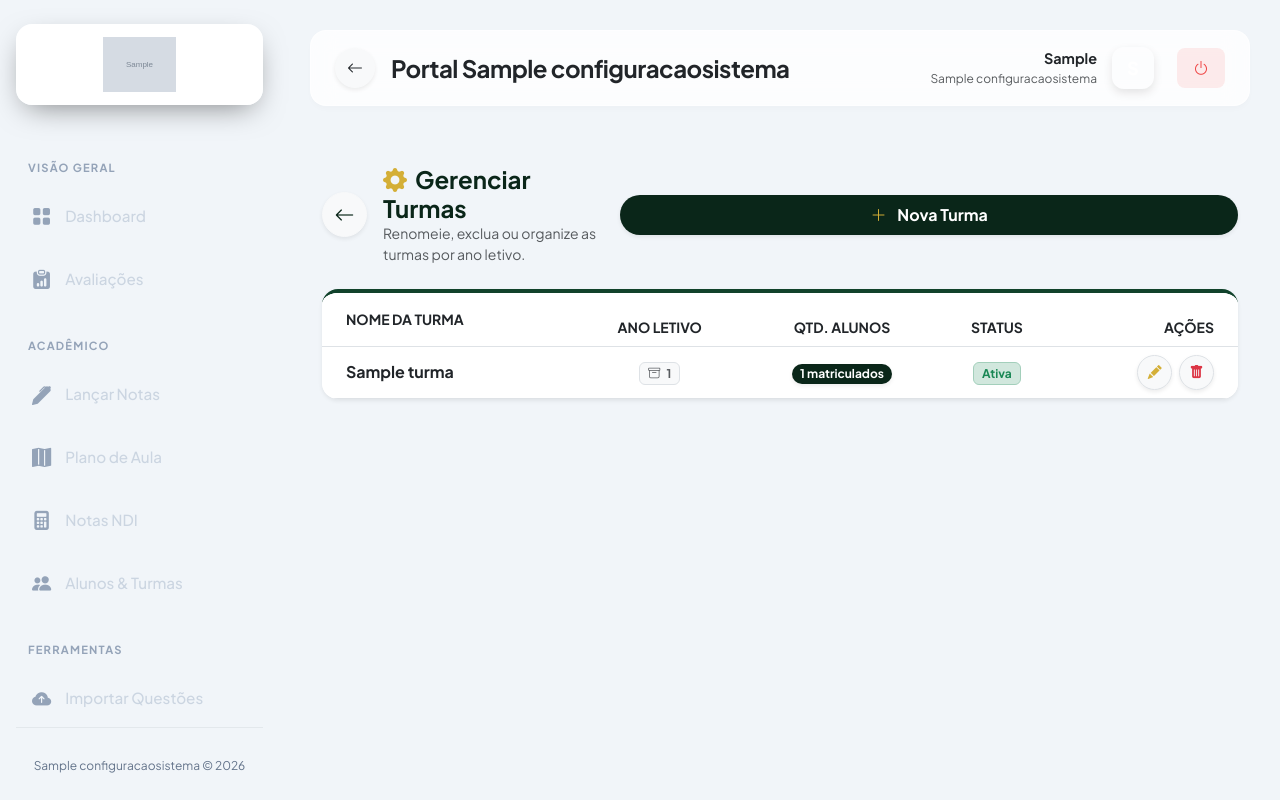
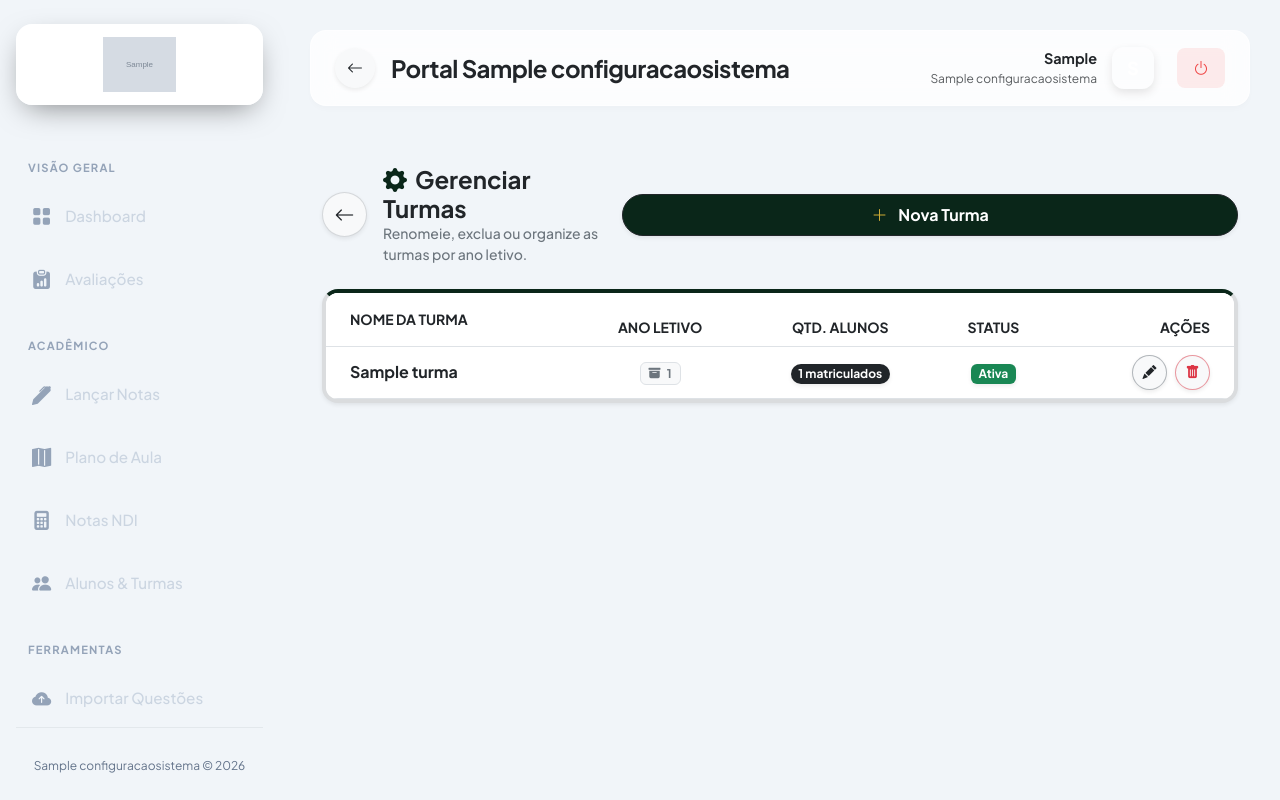
Before and after one commit to nicolasnk11/projeto_sami, a Django app: page /turmas/ in a window 1280 px wide. Run offline with Django 5.2, Linux system fonts and the light colour scheme; a user stored in the database is signed in; tables that the repository leaves empty hold one stand-in row (values such as "Sample post"); grey boxes marked "Sample" are stand-in pictures; parts of the project's set-up code (start-up, migrations or seed data) failed here and were passed over.

Commit message:
atualizacoes no html e views

```diff
--- a/core/templates/core/turmas.html
+++ b/core/templates/core/turmas.html
@@ -7,27 +7,27 @@
 
     <div class="d-flex flex-column flex-md-row justify-content-between align-items-start align-items-md-center mb-4 gap-3">
         <div class="d-flex align-items-center gap-3">
-            <a href="javascript:history.back()" class="btn btn-light rounded-circle shadow-sm flex-shrink-0 d-flex align-items-center justify-content-center transition-hover" style="width: 45px; height: 45px;" data-bs-toggle="tooltip" data-bs-placement="right" title="Voltar à tela anterior">
-                <i class="bi bi-arrow-left fs-5 text-sami-dark"></i>
+            <a href="javascript:history.back()" class="btn btn-light border border-secondary border-opacity-25 rounded-circle shadow-sm flex-shrink-0 d-flex align-items-center justify-content-center transition-hover" style="width: 45px; height: 45px;" data-bs-toggle="tooltip" data-bs-placement="right" title="Voltar à tela anterior">
+                <i class="bi bi-arrow-left fs-5 text-dark"></i>
             </a>
             <div>
-                <h4 class="fw-bold text-sami-dark mb-0"><i class="bi bi-gear-fill text-sami-gold me-2"></i>Gerenciar Turmas</h4>
-                <p class="text-muted small mb-0">Renomeie, exclua ou organize as turmas por ano letivo.</p>
+                <h4 class="fw-bold text-dark mb-0"><i class="bi bi-gear-fill me-2" style="color: #0A2619;"></i>Gerenciar Turmas</h4>
+                <p class="text-secondary fw-medium small mb-0">Renomeie, exclua ou organize as turmas por ano letivo.</p>
             </div>
         </div>
         <div class="w-100 w-md-auto">
-            <button class="btn btn-sami-dark shadow-sm rounded-pill px-4 py-2 w-100 w-md-auto fw-bold transition-hover" data-bs-toggle="modal" data-bs-target="#modalNovaTurma" data-bs-toggle="tooltip" title="Criar uma nova turma no sistema">
-                <i class="bi bi-plus-lg me-2 text-sami-gold"></i> Nova Turma
+            <button class="btn btn-dark shadow-sm rounded-pill px-4 py-2 w-100 w-md-auto fw-bold transition-hover" data-bs-toggle="modal" data-bs-target="#modalNovaTurma" data-bs-toggle="tooltip" title="Criar uma nova turma no sistema" style="background-color: #0A2619;">
+                <i class="bi bi-plus-lg me-2" style="color: #D4AF37;"></i> Nova Turma
             </button>
         </div>
     </div>
 
-    <div class="card shadow-sm border-0 rounded-4 overflow-hidden border-top border-sami-green border-4">
+    <div class="card shadow-sm border border-secondary border-opacity-25 rounded-4 overflow-hidden border-top border-4" style="border-top-color: #0A2619 !important;">
         <div class="card-body p-0">
             <div class="table-responsive custom-scrollbar">
                 <table class="table table-hover align-middle mb-0 text-nowrap">
                     <thead class="bg-light">
-                        <tr class="text-muted text-uppercase small fw-bold">
+                        <tr class="text-dark text-uppercase small fw-bold border-bottom">
                             <th class="ps-4 py-3">Nome da Turma</th>
                             <th class="text-center">Ano Letivo</th>
                             <th class="text-center">Qtd. Alunos</th>
@@ -42,51 +42,53 @@
 
                             <td class="text-center">
                                 {% if t.ano_letivo|stringformat:"s" == ano_atual %}
-                                    <span class="badge bg-sami-green bg-opacity-10 text-sami-green border border-sami-green border-opacity-25 shadow-sm px-2 py-1" data-bs-toggle="tooltip" title="Turma do ano vigente">
-                                        <i class="bi bi-calendar-check me-1"></i> {{ t.ano_letivo }} (Atual)
+                                    <span class="badge bg-light text-dark border border-success border-opacity-50 shadow-sm px-2 py-1" data-bs-toggle="tooltip" title="Turma do ano vigente">
+                                        <i class="bi bi-calendar-check-fill me-1 text-success"></i> {{ t.ano_letivo }} (Atual)
                                     </span>
                                 {% else %}
-                                    <span class="badge bg-light text-muted border px-2 py-1" data-bs-toggle="tooltip" title="Turma de arquivo histórico">
-                                        <i class="bi bi-archive me-1"></i> {{ t.ano_letivo }}
+                                    <span class="badge bg-light text-secondary border px-2 py-1" data-bs-toggle="tooltip" title="Turma de arquivo histórico">
+                                        <i class="bi bi-archive-fill me-1"></i> {{ t.ano_letivo }}
                                     </span>
                                 {% endif %}
                             </td>
 
                             <td class="text-center">
-                                <span class="badge rounded-pill {% if t.qtd_alunos > 0 %}bg-sami-dark{% else %}bg-secondary{% endif %} shadow-sm">
+                                <span class="badge rounded-pill {% if t.qtd_alunos > 0 %}bg-dark text-white{% else %}bg-secondary text-white{% endif %} shadow-sm">
                                     {{ t.qtd_alunos }} matriculados
                                 </span>
                             </td>
 
                             <td class="text-center">
                                 {% if t.qtd_alunos == 0 %}
-                                    <span class="badge bg-light text-muted border">Vazia</span>
+                                    <span class="badge bg-light text-secondary border">Vazia</span>
                                 {% else %}
-                                    <span class="badge bg-success-subtle text-success border border-success-subtle">Ativa</span>
+                                    <span class="badge bg-success text-white shadow-sm px-2">Ativa</span>
                                 {% endif %}
                             </td>
 
                             <td class="text-end pe-4">
-                                <button class="btn btn-sm btn-light border shadow-sm rounded-circle text-sami-gold transition-hover me-1" style="width: 35px; height: 35px;"
+                                <div class="d-flex justify-content-end gap-2">
+                                    <button class="btn btn-sm btn-light border border-secondary border-opacity-50 shadow-sm rounded-circle text-dark transition-hover" style="width: 35px; height: 35px;"
                                             data-bs-toggle="modal"
                                             data-bs-target="#modalEditar{{ t.id }}"
-                                        title="Renomear ou mudar ano letivo">
+                                            title="Renomear ou mudar ano letivo" data-bs-toggle="tooltip">
                                         <i class="bi bi-pencil-fill"></i>
                                     </button>
 
-                                <button class="btn btn-sm btn-light border shadow-sm rounded-circle text-danger transition-hover" style="width: 35px; height: 35px;"
+                                    <button class="btn btn-sm btn-light border border-danger border-opacity-50 shadow-sm rounded-circle text-danger transition-hover" style="width: 35px; height: 35px;"
                                             data-bs-toggle="modal"
                                             data-bs-target="#modalExcluir{{ t.id }}"
-                                        title="Apagar turma">
+                                            title="Apagar turma" data-bs-toggle="tooltip">
                                         <i class="bi bi-trash-fill"></i>
                                     </button>
+                                </div>
                             </td>
                         </tr>
                         {% empty %}
                         <tr>
-                            <td colspan="5" class="text-center py-5 text-muted">
+                            <td colspan="5" class="text-center py-5 text-secondary">
                                 <i class="bi bi-inbox display-4 d-block mb-3 opacity-50"></i>
-                                Nenhuma turma cadastrada no sistema.
+                                <h6 class="fw-bold text-dark">Nenhuma turma cadastrada no sistema.</h6>
                             </td>
                         </tr>
                         {% endfor %}
@@ -102,26 +104,26 @@
         <form method="post" class="modal-content shadow-lg border-0 rounded-4">
             {% csrf_token %}
             <input type="hidden" name="acao" value="criar">
-            <div class="modal-header bg-sami-dark text-white border-0 rounded-top-4">
-                <h5 class="modal-title fw-bold text-sami-gold"><i class="bi bi-plus-circle me-2"></i>Nova Turma</h5>
+            <div class="modal-header bg-dark text-white border-0 rounded-top-4">
+                <h5 class="modal-title fw-bold"><i class="bi bi-plus-circle me-2" style="color: #D4AF37;"></i>Nova Turma</h5>
                 <button type="button" class="btn-close btn-close-white" data-bs-dismiss="modal"></button>
             </div>
-            <div class="modal-body bg-light p-4">
+            <div class="modal-body bg-white p-4">
                 <div class="mb-4">
-                    <label class="form-label fw-bold small text-muted text-uppercase">Nome da Turma *</label>
-                    <input type="text" name="nome_turma" class="form-control form-control-lg border-0 shadow-sm" placeholder="Ex: 3º Ano D" required autofocus>
+                    <label class="form-label fw-bold small text-secondary text-uppercase">Nome da Turma *</label>
+                    <input type="text" name="nome_turma" class="form-control form-control-lg border-secondary border-opacity-50 shadow-sm text-dark fw-medium" placeholder="Ex: 3º Ano D" required autofocus>
                 </div>
                 <div class="mb-3">
-                    <label class="form-label fw-bold small text-muted text-uppercase">Ano Letivo *</label>
-                    <select name="ano_letivo" class="form-select form-select-lg border-0 shadow-sm fw-bold text-sami-dark" data-bs-toggle="tooltip" title="Em qual ano esta turma atuará?">
+                    <label class="form-label fw-bold small text-secondary text-uppercase">Ano Letivo *</label>
+                    <select name="ano_letivo" class="form-select form-select-lg border-secondary border-opacity-50 shadow-sm fw-bold text-dark" data-bs-toggle="tooltip" title="Em qual ano esta turma atuará?">
                         <option value="{% now 'Y' %}" selected>{% now "Y" %} (Atual)</option>
                         <option value="{% now 'Y' as current_year %}{{ current_year|add:'-1' }}">{% now "Y" as current_year %}{{ current_year|add:"-1" }} (Passado)</option>
                     </select>
                 </div>
             </div>
-            <div class="modal-footer bg-white border-0 rounded-bottom-4">
-                <button type="button" class="btn btn-secondary rounded-pill px-4 fw-bold" data-bs-dismiss="modal">Cancelar</button>
-                <button type="submit" class="btn btn-sami-green rounded-pill px-5 fw-bold shadow-sm">Salvar Turma</button>
+            <div class="modal-footer bg-light border-0 rounded-bottom-4">
+                <button type="button" class="btn btn-light border border-secondary border-opacity-50 rounded-pill px-4 fw-bold text-dark" data-bs-dismiss="modal">Cancelar</button>
+                <button type="submit" class="btn btn-dark rounded-pill px-5 fw-bold shadow-sm" style="background-color: #0A2619;">Salvar Turma</button>
             </div>
         </form>
     </div>
@@ -136,23 +138,23 @@
             <input type="hidden" name="acao" value="editar">
             <input type="hidden" name="id_turma" value="{{ t.id }}">
 
-            <div class="modal-header bg-sami-gold bg-opacity-25 border-0 rounded-top-4">
-                <h5 class="modal-title fw-bold text-sami-dark"><i class="bi bi-pencil-square me-2"></i>Editar Turma</h5>
+            <div class="modal-header bg-light border-bottom border-secondary border-opacity-25 rounded-top-4">
+                <h5 class="modal-title fw-bold text-dark"><i class="bi bi-pencil-square me-2" style="color: #D4AF37;"></i>Editar Turma</h5>
                 <button type="button" class="btn-close" data-bs-dismiss="modal"></button>
             </div>
-            <div class="modal-body bg-light p-4">
+            <div class="modal-body bg-white p-4">
                 <div class="mb-4">
-                    <label class="form-label fw-bold small text-muted text-uppercase">Nome Atual</label>
-                    <input type="text" name="novo_nome" class="form-control form-control-lg border-0 shadow-sm fw-bold" value="{{ t.nome }}" required>
+                    <label class="form-label fw-bold small text-secondary text-uppercase">Nome Atual</label>
+                    <input type="text" name="novo_nome" class="form-control form-control-lg border-secondary border-opacity-50 shadow-sm fw-bold text-dark" value="{{ t.nome }}" required>
                 </div>
                 <div class="mb-3">
-                    <label class="form-label fw-bold small text-muted text-uppercase">Ano Letivo</label>
-                    <input type="number" name="ano_letivo" class="form-control form-control-lg border-0 shadow-sm" value="{{ t.ano_letivo }}" required>
+                    <label class="form-label fw-bold small text-secondary text-uppercase">Ano Letivo</label>
+                    <input type="number" name="ano_letivo" class="form-control form-control-lg border-secondary border-opacity-50 shadow-sm text-dark fw-bold" value="{{ t.ano_letivo }}" required>
                 </div>
             </div>
-            <div class="modal-footer bg-white border-0 rounded-bottom-4">
-                <button type="button" class="btn btn-secondary rounded-pill px-4 fw-bold" data-bs-dismiss="modal">Cancelar</button>
-                <button type="submit" class="btn btn-sami-gold rounded-pill px-5 fw-bold shadow-sm">Atualizar</button>
+            <div class="modal-footer bg-light border-0 rounded-bottom-4">
+                <button type="button" class="btn btn-light border border-secondary border-opacity-50 rounded-pill px-4 fw-bold text-dark" data-bs-dismiss="modal">Cancelar</button>
+                <button type="submit" class="btn btn-dark rounded-pill px-5 fw-bold shadow-sm">Atualizar</button>
             </div>
         </form>
     </div>
@@ -165,29 +167,29 @@
             <input type="hidden" name="acao" value="excluir">
             <input type="hidden" name="id_turma" value="{{ t.id }}">
 
-            <div class="modal-header bg-danger text-white border-0 rounded-top-4">
-                <h5 class="modal-title fw-bold"><i class="bi bi-trash-fill me-2"></i>Excluir Turma?</h5>
-                <button type="button" class="btn-close btn-close-white" data-bs-dismiss="modal"></button>
+            <div class="modal-body bg-white p-4 text-center rounded-4">
+                <div class="bg-danger bg-opacity-10 rounded-circle d-inline-flex p-3 mb-3 pulse-warning">
+                    <i class="bi bi-trash-fill text-danger fs-1"></i>
                 </div>
-            <div class="modal-body bg-white p-4 text-center">
-                <i class="bi bi-exclamation-octagon text-danger pulse-warning d-block mb-3" style="font-size: 4rem;"></i>
-                <p class="fs-5 mb-3 text-dark">Você está prestes a excluir:<br><strong class="fs-4">{{ t.nome }} ({{ t.ano_letivo }})</strong></p>
+                <h4 class="fw-bold mb-2 text-dark">Excluir Turma?</h4>
+                <p class="fs-6 mb-4 text-secondary">Você está prestes a excluir definitivamente a turma <strong class="text-dark">{{ t.nome }} ({{ t.ano_letivo }})</strong>.</p>
 
                 {% if t.qtd_alunos > 0 %}
                     <div class="alert alert-danger border-0 bg-danger bg-opacity-10 d-flex align-items-center justify-content-center flex-column rounded-3 p-3">
                         <strong><i class="bi bi-shield-fill-x me-2"></i>ATENÇÃO MÁXIMA!</strong>
-                        <span class="mt-2 text-danger fw-medium">Existem <strong>{{ t.qtd_alunos }} matrículas</strong> ativas nesta turma. Ao excluir, esses alunos perderão o vínculo e ficarão "soltos" no sistema!</span>
+                        <span class="mt-2 text-danger fw-medium small">Existem <strong>{{ t.qtd_alunos }} matrículas</strong> ativas nesta turma. Ao excluir, esses alunos perderão o vínculo e ficarão soltos no sistema.</span>
                     </div>
                 {% else %}
                     <div class="alert alert-success border-0 bg-success bg-opacity-10 d-flex align-items-center justify-content-center rounded-3 p-3">
                         <i class="bi bi-check-circle-fill fs-5 me-2 text-success"></i>
-                        <span class="text-success fw-bold">Turma vazia. Exclusão segura.</span>
+                        <span class="text-success fw-bold small">Turma vazia. Exclusão segura.</span>
                     </div>
                 {% endif %}
+
+                <div class="d-grid gap-2 mt-4">
+                    <button type="submit" class="btn btn-danger fw-bold rounded-pill shadow-sm">Sim, Excluir Definitivamente</button>
+                    <button type="button" class="btn btn-light border border-secondary border-opacity-50 fw-bold rounded-pill text-dark" data-bs-dismiss="modal">Cancelar</button>
                 </div>
-            <div class="modal-footer bg-light border-0 rounded-bottom-4 justify-content-center">
-                <button type="button" class="btn btn-secondary rounded-pill px-4 fw-bold" data-bs-dismiss="modal">Cancelar</button>
-                <button type="submit" class="btn btn-danger rounded-pill px-4 fw-bold shadow-sm">Sim, Excluir Turma</button>
             </div>
         </form>
     </div>
@@ -195,46 +197,20 @@
 {% endfor %}
 
 <style>
-    /* Variáveis SAMI */
-    :root {
-        --sami-dark: #0A2619;
-        --sami-green: #11422b;
-        --sami-gold: #D4AF37;
-        --sami-gold-hover: #b8972e;
+    /* Efeitos e Ajustes de Alto Contraste */
+    .transition-hover { transition: transform 0.2s ease, box-shadow 0.2s ease; }
+
+    @media (min-width: 768px) {
+        .transition-hover:hover {
+            transform: translateY(-2px);
+            box-shadow: 0 10px 20px rgba(0,0,0,0.08) !important;
         }
-    .text-sami-dark { color: var(--sami-dark) !important; }
-    .text-sami-green { color: var(--sami-green) !important; }
-    .text-sami-gold { color: var(--sami-gold) !important; }
-
-    .bg-sami-dark { background-color: var(--sami-dark) !important; }
-    .bg-sami-green { background-color: var(--sami-green) !important; }
-
-    .border-sami-green { border-color: var(--sami-green) !important; }
-
-    /* Botões Customizados */
-    .btn-sami-dark {
-        background-color: var(--sami-dark); color: white; border: none; transition: all 0.2s;
     }
-    .btn-sami-dark:hover { background-color: var(--sami-green); color: var(--sami-gold); transform: translateY(-2px); }
-
-    .btn-sami-green {
-        background-color: var(--sami-green); color: white; border: none; transition: all 0.2s;
-    }
-    .btn-sami-green:hover { background-color: var(--sami-dark); color: var(--sami-gold); transform: translateY(-2px); }
-
-    .btn-sami-gold {
-        background-color: var(--sami-gold); color: var(--sami-dark); border: none; transition: all 0.2s;
-    }
-    .btn-sami-gold:hover { background-color: var(--sami-gold-hover); transform: translateY(-2px); }
-
-    /* Efeitos e Ajustes */
-    .transition-hover { transition: transform 0.2s ease, box-shadow 0.2s ease; }
-    .transition-hover:hover { transform: translateY(-3px); }
 
     .transition-hover-row:hover { background-color: #f8f9fa; }
 
     .custom-scrollbar::-webkit-scrollbar { height: 6px; }
-    .custom-scrollbar::-webkit-scrollbar-thumb { background-color: #dee2e6; border-radius: 4px; }
+    .custom-scrollbar::-webkit-scrollbar-thumb { background-color: #cbd5e1; border-radius: 4px; }
 
     @keyframes pulse-danger {
         0% { transform: scale(1); opacity: 1; }
```
Lines whose indentation alone changed are shown as unchanged.
